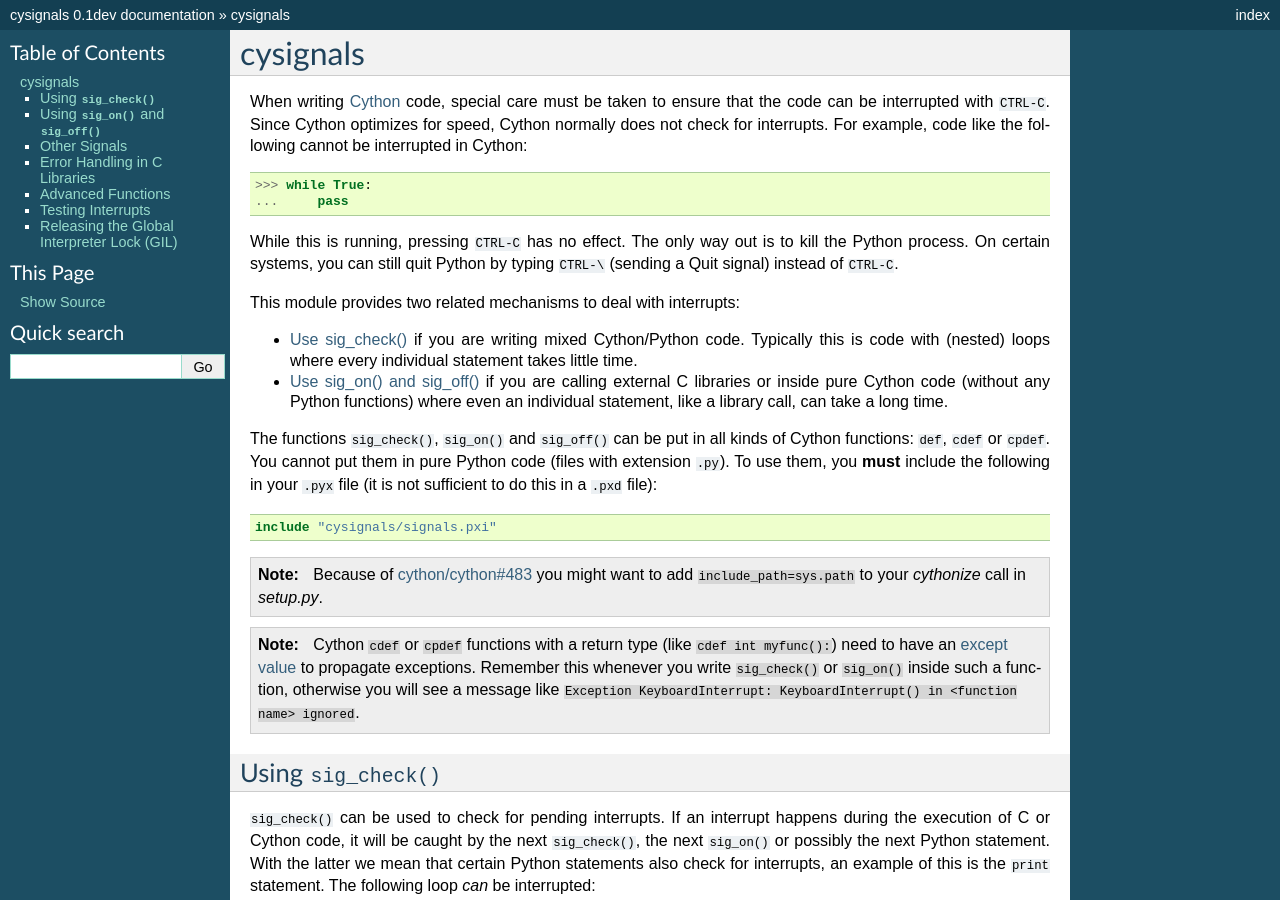
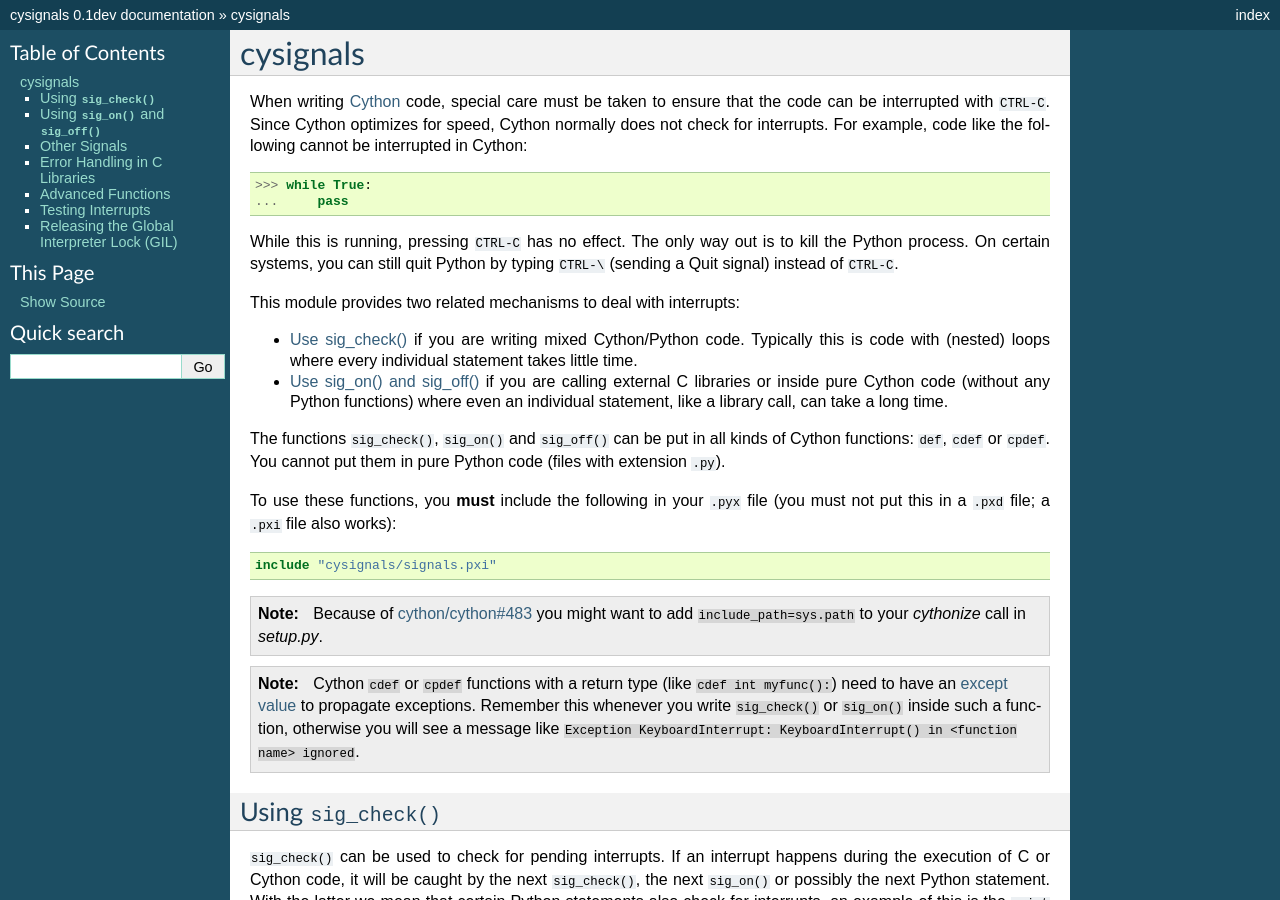
Before and after one commit to sagemath/cysignals, a Sphinx documentation site: the page built from docs/source/index.rst, in a window 1280 px wide and 900 px high. Built offline with Sphinx 7.4.7, drawn with Linux system fonts in a browser that asks for light colours.

Commit message:
Clarify .pxd vs .pxi

```diff
--- a/docs/source/index.rst
+++ b/docs/source/index.rst
@@ -27,9 +27,11 @@ This module provides two related mechanisms to deal with interrupts:
 
 The functions ``sig_check()``, ``sig_on()`` and ``sig_off()`` can be put in all
 kinds of Cython functions: ``def``, ``cdef`` or ``cpdef``. You cannot put them
-in pure Python code (files with extension ``.py``). To use them, you **must**
-include the following in your ``.pyx`` file (it is not sufficient to do this in
-a ``.pxd`` file)::
+in pure Python code (files with extension ``.py``).
+
+To use these functions, you **must** include the following in your
+``.pyx`` file
+(you must not put this in a ``.pxd`` file; a ``.pxi`` file also works)::
 
     include "cysignals/signals.pxi"
 
```
